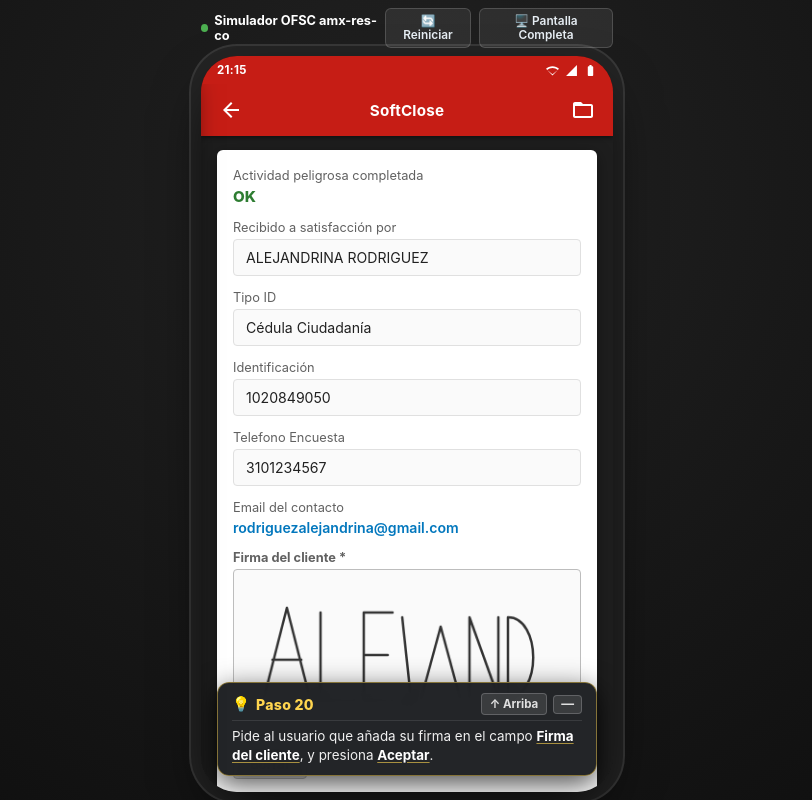
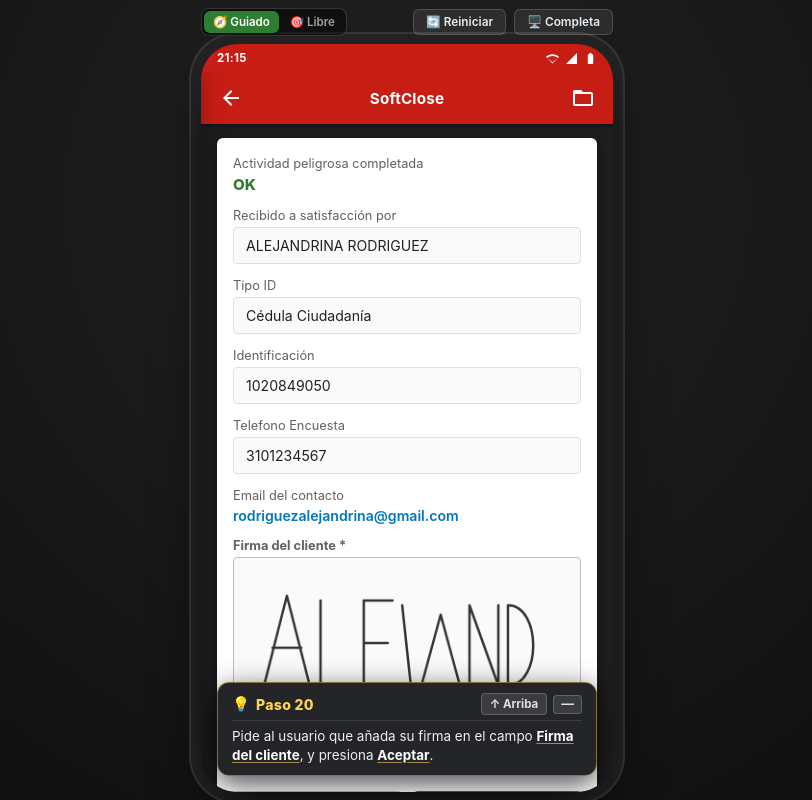
Before and after one commit to rcarlosdev/simulador_wfm, a Vue app: page /#/softclose in a window 1280 px wide. Shown: the whole page, without its empty margins (233-1045 px from the left). Built offline with nearby package versions, Linux system fonts and the light colour scheme.

Commit message:
feat: implementar selector de modos Guiado/Libre y armonizacion de flujo End-to-End

```diff
--- a/src/App.vue
+++ b/src/App.vue
@@ -7,7 +7,10 @@
       <!-- DISPOSITIVO MÓVIL SIMULADO (SMARTPHONE MOCKUP) -->
       <div
         class="device-container"
-        :class="{ 'mode-fullscreen': state.fullscreen }"
+        :class="{
+          'mode-fullscreen': state.fullscreen,
+          'mode-libre': !state.ui.modoGuiado
+        }"
         id="device-container"
       >
         <!-- Barra de Estado Android / Móvil -->
--- a/src/assets/css/simulator.css
+++ b/src/assets/css/simulator.css
@@ -2792,3 +2792,40 @@ button,
     max-width: calc(100% - 24px) !important;
   }
 }
+
+/* ====================================================================
+   MODO LIBRE / EVALUACIÓN: Desactiva todas las ayudas y pistas visuales
+   ==================================================================== */
+.mode-libre .target-highlight,
+.mode-libre .item-target-highlight,
+.mode-libre .card-target-highlight,
+.mode-libre .btn-tutorial-highlight,
+.mode-libre .side-tutorial-highlight,
+.mode-libre .grid-target-highlight,
+.mode-libre .plan-tutorial-highlight,
+.mode-libre .dialog-tutorial-highlight,
+.mode-libre .card-tutorial-highlight,
+.mode-libre .day-active-target,
+.mode-libre .item-target {
+  animation: none !important;
+  border-color: transparent !important;
+  box-shadow: none !important;
+}
+
+.mode-libre .target-highlight,
+.mode-libre .card-target-highlight,
+.mode-libre .btn-tutorial-highlight,
+.mode-libre .side-tutorial-highlight,
+.mode-libre .item-target-highlight {
+  background: transparent !important;
+}
+
+.mode-libre .btn-tutorial-highlight .btn-nuevo-label,
+.mode-libre .btn-tutorial-highlight .svg-chat-plus,
+.mode-libre .btn-tutorial-highlight .svg-chat-dots {
+  color: inherit !important;
+}
+
+.mode-libre .flow-hint-wrapper {
+  display: none !important;
+}
--- a/src/components/FlowHintBox.vue
+++ b/src/components/FlowHintBox.vue
@@ -1,5 +1,5 @@
 <template>
-  <div v-if="visible" class="flow-hint-wrapper" :class="[computedPosition, { 'is-minimized': isMinimized }]">
+  <div v-if="visible && state.ui.modoGuiado" class="flow-hint-wrapper" :class="[computedPosition, { 'is-minimized': isMinimized }]">
     <!-- Versión Minimizada (Píldora compacta que no tapa nada) -->
     <div v-if="isMinimized" class="flow-hint-pill" @click="toggleMinimize" title="Expandir sugerencia">
       <span class="pill-bulb">💡</span>
@@ -59,6 +59,9 @@
 
 <script setup>
 import { ref, computed } from 'vue';
+import { useSimulator } from '../composables/useSimulator';
+
+const { state } = useSimulator();
 
 const props = defineProps({
   step: {
--- a/src/components/SimulatorTopBar.vue
+++ b/src/components/SimulatorTopBar.vue
@@ -1,10 +1,27 @@
 <template>
   <div class="simulator-topbar">
     <div class="topbar-left">
-      <span style="font-size:0.8rem;font-weight:700;color:var(--ofs-text-white);display:flex;align-items:center;gap:6px;">
-        <span style="width:8px;height:8px;border-radius:50%;background:var(--ofs-green);display:inline-block;"></span>
-        Simulador OFSC amx-res-co
-      </span>
+      <!-- Selector de Modo de Simulación: Guiado vs Libre -->
+      <div class="mode-switch-group" role="group" aria-label="Modo de Simulación">
+        <button
+          type="button"
+          class="btn-mode-tab"
+          :class="{ active: state.ui.modoGuiado }"
+          @click="setModoGuiado(true)"
+          title="Modo Guiado: Muestra pistas oficiales y resaltados paso a paso"
+        >
+          🧭 Guiado
+        </button>
+        <button
+          type="button"
+          class="btn-mode-tab"
+          :class="{ active: !state.ui.modoGuiado }"
+          @click="setModoGuiado(false)"
+          title="Modo Libre: Oculta pistas y resaltados para evaluación y práctica real"
+        >
+          🎯 Libre
+        </button>
+      </div>
     </div>
     <div class="topbar-right">
       <button
@@ -15,8 +32,13 @@
       >
         🔄 Reiniciar
       </button>
-      <button type="button" class="btn-tool" @click="toggleFullscreen">
-        {{ state.fullscreen ? '📱 Modo Celular' : '🖥️ Pantalla Completa' }}
+      <button
+        type="button"
+        class="btn-tool"
+        @click="toggleFullscreen"
+        :title="state.fullscreen ? 'Salir de pantalla completa' : 'Ver en pantalla completa'"
+      >
+        {{ state.fullscreen ? '📱 Celular' : '🖥️ Completa' }}
       </button>
     </div>
   </div>
@@ -25,5 +47,48 @@
 <script setup>
 import { useSimulator } from '../composables/useSimulator';
 
-const { state, toggleFullscreen, resetSimulator } = useSimulator();
+const { state, toggleFullscreen, resetSimulator, setModoGuiado } = useSimulator();
 </script>
+
+<style scoped>
+.mode-switch-group {
+  display: inline-flex;
+  align-items: center;
+  background: rgba(0, 0, 0, 0.45);
+  border: 1px solid rgba(255, 255, 255, 0.16);
+  border-radius: 8px;
+  padding: 2px;
+  gap: 2px;
+}
+
+.btn-mode-tab {
+  background: transparent;
+  border: none;
+  color: #a0a0a0;
+  font-size: 0.72rem;
+  font-weight: 600;
+  padding: 4px 9px;
+  border-radius: 6px;
+  cursor: pointer;
+  display: inline-flex;
+  align-items: center;
+  gap: 4px;
+  transition: all 0.2s ease;
+  user-select: none;
+}
+
+.btn-mode-tab:hover {
+  color: #ffffff;
+}
+
+.btn-mode-tab.active {
+  background: #2e7d32;
+  color: #ffffff;
+  box-shadow: 0 1px 4px rgba(0, 0, 0, 0.4);
+}
+
+.btn-mode-tab:last-child.active {
+  background: #c62828;
+  color: #ffffff;
+}
+</style>
--- a/src/composables/useSimulator.js
+++ b/src/composables/useSimulator.js
@@ -35,7 +35,9 @@ import {
   toggleContextMenu,
   openColorimetria,
   closeColorimetria,
-  toggleFullscreen
+  toggleFullscreen,
+  setModoGuiado,
+  toggleModoGuiado
 } from '../core/ui.js';
 import { chatState, tickChatTimer, sendChatMessage } from '../core/chat.js';
 
@@ -119,6 +121,7 @@ function initializeState() {
     if (saved.currentUser !== undefined) authState.currentUser = saved.currentUser;
     if (saved.currentActivityId !== undefined) activitiesState.currentActivityId = saved.currentActivityId;
     if (saved.fullscreen !== undefined) uiState.fullscreen = saved.fullscreen;
+    if (saved.modoGuiado !== undefined) uiState.modoGuiado = saved.modoGuiado;
     if (saved.timerSeconds !== undefined) chatState.timerSeconds = saved.timerSeconds;
     if (saved.chatTimerStr !== undefined) chatState.chatTimerStr = saved.chatTimerStr;
     if (saved.chatMessages !== undefined) chatState.chatMessages = saved.chatMessages;
@@ -197,6 +200,9 @@ export const state = reactive({
   get fullscreen() { return uiState.fullscreen; },
   set fullscreen(v) { uiState.fullscreen = v; },
 
+  get modoGuiado() { return uiState.modoGuiado; },
+  set modoGuiado(v) { uiState.modoGuiado = v; },
+
   get clockTime() { return uiState.clockTime; },
   set clockTime(v) { uiState.clockTime = v; },
 
@@ -235,6 +241,7 @@ watch(
     activitiesState.currentActivity,
     activitiesState.currentActivityId,
     uiState.fullscreen,
+    uiState.modoGuiado,
     chatState.chatMessages,
     activacionState,
     softCloseState,
@@ -250,6 +257,7 @@ watch(
       currentUser: authState.currentUser,
       currentActivityId: activitiesState.currentActivity?.id || activitiesState.currentActivityId,
       fullscreen: uiState.fullscreen,
+      modoGuiado: uiState.modoGuiado,
       timerSeconds: chatState.timerSeconds,
       chatTimerStr: chatState.chatTimerStr,
       chatMessages: chatState.chatMessages,
@@ -353,6 +361,8 @@ export function useSimulator() {
     openColorimetria,
     closeColorimetria,
     toggleFullscreen,
+    setModoGuiado,
+    toggleModoGuiado,
     selectActivity,
     iniciarRutaIndividual,
     iniciarActividadPredio,
--- a/src/core/ui.js
+++ b/src/core/ui.js
@@ -7,6 +7,7 @@ import router from '../router';
 
 export const uiState = reactive({
   fullscreen: false,
+  modoGuiado: true, // true: Modo Guiado (con pistas y tutorial), false: Modo Libre (sin ayudas)
   clockTime: '07:15',
   drawerOpen: false,
   contextMenuOpen: false,
@@ -86,6 +87,20 @@ export function toggleFullscreen() {
   }
 }
 
+export function setModoGuiado(valor) {
+  uiState.modoGuiado = !!valor;
+  showToast(
+    uiState.modoGuiado
+      ? '🧭 Modo Guiado activado: Se muestran las pistas y pasos oficiales.'
+      : '🎯 Modo Libre activado: Simulación sin ayudas para práctica y evaluación.',
+    'info'
+  );
+}
+
+export function toggleModoGuiado() {
+  setModoGuiado(!uiState.modoGuiado);
+}
+
 // Mapa de nombres de pantallas legacy a rutas de vue-router
 const screenRoutes = {
   'screen-login': '/login',
```
Also changed, not shown: src/views/ActivityDetailsView.vue (+32 -26 lines).
